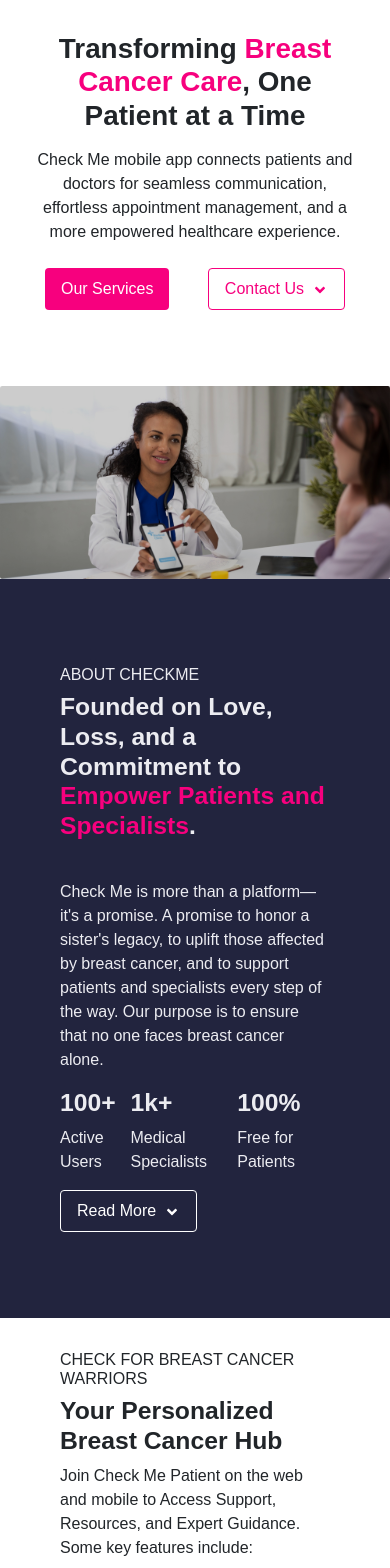
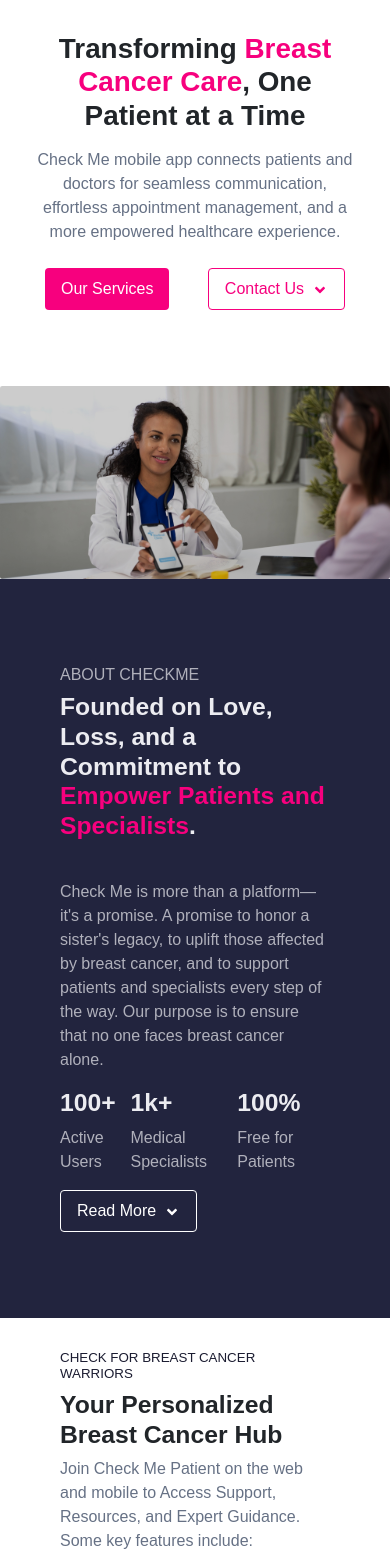
Before and after one commit to Georjane/check-me-demo-app, a React (Create React App) app: page / in a window 390 px wide. Shown: the part 100-1668 px from the top of the page. Built offline with nearby package versions, Linux system fonts and the light colour scheme.

Commit message:
Add text color

```diff
--- a/src/assets/css/Button.css
+++ b/src/assets/css/Button.css
@@ -12,6 +12,7 @@
 
 .button:hover {
   background-color: #fa40a0;
+  color: white;
 }
 
 .outline {
--- a/src/assets/css/Homepage.css
+++ b/src/assets/css/Homepage.css
@@ -106,3 +106,17 @@
     max-width: 700px;
     margin: auto;
 }
+
+.grey_text {
+    color: #667185;
+    ;
+}
+
+.greyText {
+    color: #1B1C31;
+    font-size: smaller;
+}
+
+.light_text {
+    color: #ececf1b3;
+}
--- a/src/pages/HomePage.js
+++ b/src/pages/HomePage.js
@@ -30,12 +30,12 @@
           <span className="pink-text"> Breast Cancer Care</span>
           , One Patient at a Time
         </h1>
-        <p className="hero-para  w-50 m-auto py-3 px-5 d-none d-md-block">
+        <p className="hero-para grey_text w-50 m-auto py-3 px-5 d-none d-md-block">
           Check Me mobile app connects patients
           and doctors for seamless communication, effortless appointment management,
           and a more empowered healthcare experience.
         </p>
-        <p className="hero-para  py-3 m-auto px-4 d-block d-md-none">
+        <p className="hero-para grey_text py-3 m-auto px-4 d-block d-md-none">
           Check Me mobile app connects patients
           and doctors for seamless communication, effortless appointment management,
           and a more empowered healthcare experience.
@@ -48,8 +48,8 @@
       <div className="img-div"><img className="hero-img" src={heroImgSvg} alt="Hero" /></div>
       <section className="d-md-flex about-section">
         <div className="about-div">
-          <h6>ABOUT CHECKME</h6>
-          <h2 className="">
+          <h6 className="light_text">ABOUT CHECKME</h6>
+          <h2>
             Founded on Love, Loss, and a Commitment to
             <span className="pink-text"> Empower Patients and Specialists</span>
             .
@@ -57,7 +57,7 @@
         </div>
         <div className="d-none d-md-block vertical-line" />
         <div className="about-div">
-          <p>
+          <p className="light_text">
             Check Me is more than a platform—it&apos;s a promise. A promise to honor a
             sister&apos;s legacy, to uplift those affected by breast cancer,
             and to support patients and specialists every step of the way.
@@ -67,15 +67,15 @@
           <div className="d-flex w-100 justify-content-between">
             <div>
               <h2>100+</h2>
-              <p>Active Users</p>
+              <p className="light_text">Active Users</p>
             </div>
             <div>
               <h2>1k+</h2>
-              <p>Medical Specialists</p>
+              <p className="light_text">Medical Specialists</p>
             </div>
             <div>
               <h2>100%</h2>
-              <p>Free for Patients</p>
+              <p className="light_text">Free for Patients</p>
             </div>
           </div>
           <Button color="white" type="text-icon" text="Read More" icon={<FaAngleDown />} />
@@ -83,13 +83,13 @@
       </section>
       <section className="app-section d-md-flex">
         <div className="order-2 app-section-div">
-          <h6>CHECK FOR BREAST CANCER WARRIORS</h6>
+          <h6 className="greyText">CHECK FOR BREAST CANCER WARRIORS</h6>
           <h2>Your Personalized Breast Cancer Hub</h2>
-          <p>
+          <p className="grey_text">
             Join Check Me Patient on the web and mobile to Access Support,
             Resources, and Expert Guidance. Some key features include:
           </p>
-          <ul>
+          <ul className="grey_text">
             <li>Access personalized support tailored to your unique needs and preferences.</li>
             <li>Locate and navigate to the nearest healthcare facilities.</li>
             <li>
@@ -107,13 +107,13 @@
       </section>
       <section className="app-section d-md-flex">
         <div className="app-section-div">
-          <h6>CHECKME FOR MEDICAL SPECIALISTS</h6>
+          <h6 className="greyText">CHECKME FOR MEDICAL SPECIALISTS</h6>
           <h2>Elevate Your Practice with Check Me Specialist.</h2>
-          <p>
+          <p className="grey_text">
             Join Check Me Specialist on the web and mobile to revolutionize the way
             you provide care and collaborate with colleagues. Some key features include:
           </p>
-          <ul>
+          <ul className="grey_text">
             <li>Schedule, reschedule, and manage appointments efficiently.</li>
             <li>Secure Communication with Patients.</li>
             <li>Eliminate paper prescriptions &  streamline medication management.</li>
@@ -142,7 +142,7 @@
               </p>
               <span><strong>Jenny Wilson</strong></span>
               <br />
-              <span>Breast Cancer Warrior</span>
+              <span className="grey_text">Breast Cancer Warrior</span>
             </div>
           </div>
           <div className="d-flex w-100 align-items-center py-2">
@@ -156,20 +156,20 @@
               </p>
               <span><strong>Devon Lane</strong></span>
               <br />
-              <span>Medical Specialist</span>
+              <span className="grey_text">Medical Specialist</span>
             </div>
           </div>
         </div>
       </section>
       <section className="faqSection m-5">
         <h2>Frequently Asked Questions</h2>
-        <p className="mb-4">Everything you need to know about the product and billing.</p>
+        <p className="mb-4 grey_text">Everything you need to know about the product and billing.</p>
         <div className="faqDiv">
           <div className="d-flex justify-content-between align-items-center">
             <p className="w-75"><strong>What resources are available on Check Me Patient?</strong></p>
             <div className="w-25 d-flex justify-content-end"><img src={minusSvg} alt="Minus icon" /></div>
           </div>
-          <p>
+          <p className="grey_text">
             Check Me Patient offers a variety of educational resources, articles,
             and videos to help you learn more about breast cancer, treatment options,
             and supportive care.
@@ -206,7 +206,7 @@
         <img className="w-100 d-none d-md-block" src={promptSvg} alt="Care section" />
         <img className="w-100 d-md-none" src={promptMobileSvg} alt="Care section" />
       </section>
-      <section className="footer-one d-none d-md-flex justify-content-between align-items-center m-5">
+      <section className="footer-one grey_text d-none d-md-flex justify-content-between align-items-center m-5">
         <div className="w-50 d-flex flex-column align-items-start">
           <div><img src={logoSvg} alt="Logo" /></div>
           <div className="d-flex justify-content-between w-100 m-2">
@@ -223,7 +223,7 @@
           <div><img src={appSvg} alt="App" /></div>
         </div>
       </section>
-      <section className="footer-one d-md-none m-5">
+      <section className="footer-one grey_text d-md-none m-5">
         <div className="w-100">
           <div><img src={logoSvg} alt="Logo" /></div>
           <div className="d-flex justify-content-between w-100 mt-3">
@@ -243,13 +243,13 @@
         </div>
       </section>
       <hr />
-      <section className="d-md-flex justify-content-between align-items-center m-5">
+      <section className="d-md-flex grey_text justify-content-between align-items-center m-5">
         <div><img src={socialSvg} alt="Social Media Icons" /></div>
-        <div className="d-flex d-md-none w-100 justify-content-between my-3">
+        <div className="d-flex grey_text d-md-none w-100 justify-content-between my-3">
           <p>Terms of Services</p>
           <p>Privacy Policy</p>
         </div>
-        <div className="d-none d-md-flex w-25 justify-content-between">
+        <div className="d-none d-md-flex w-25 grey_text justify-content-between">
           <p>Terms of Services</p>
           <p>Privacy Policy</p>
         </div>
```
